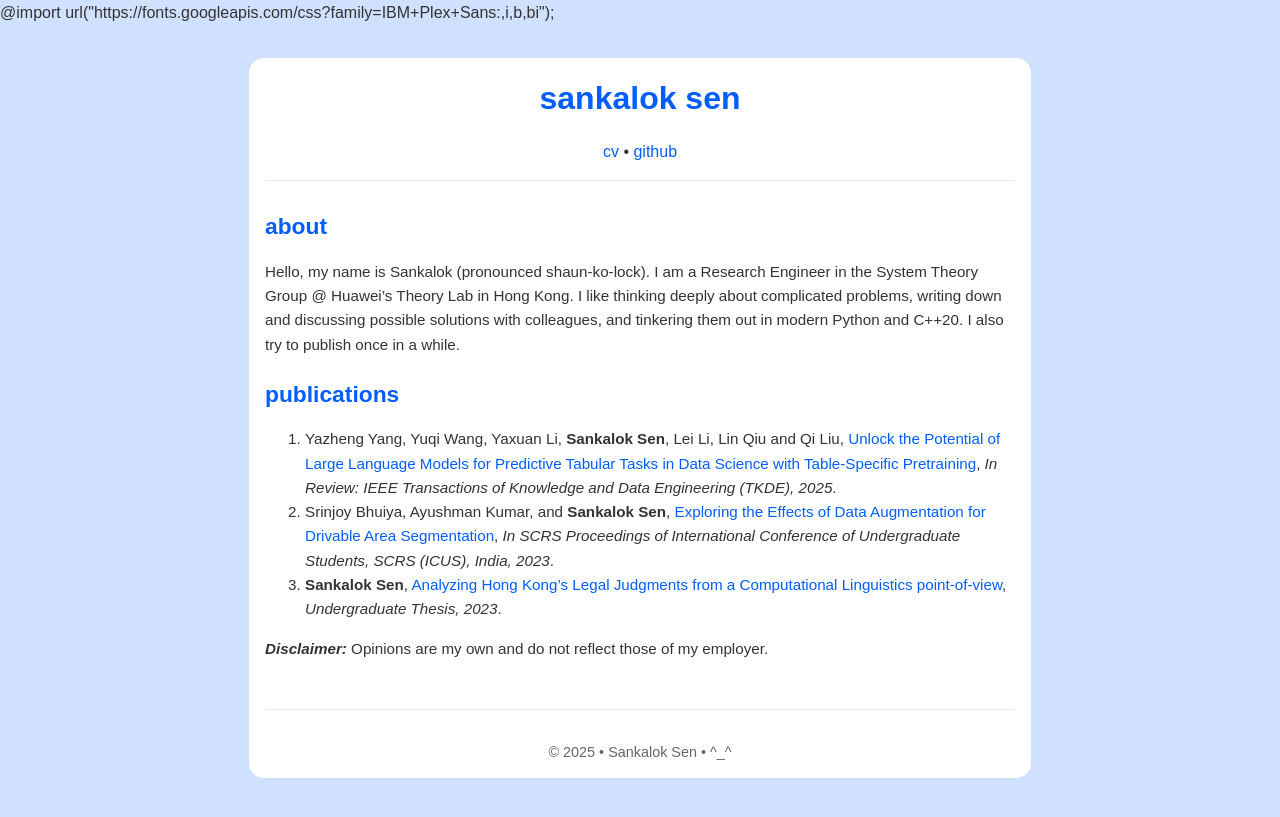
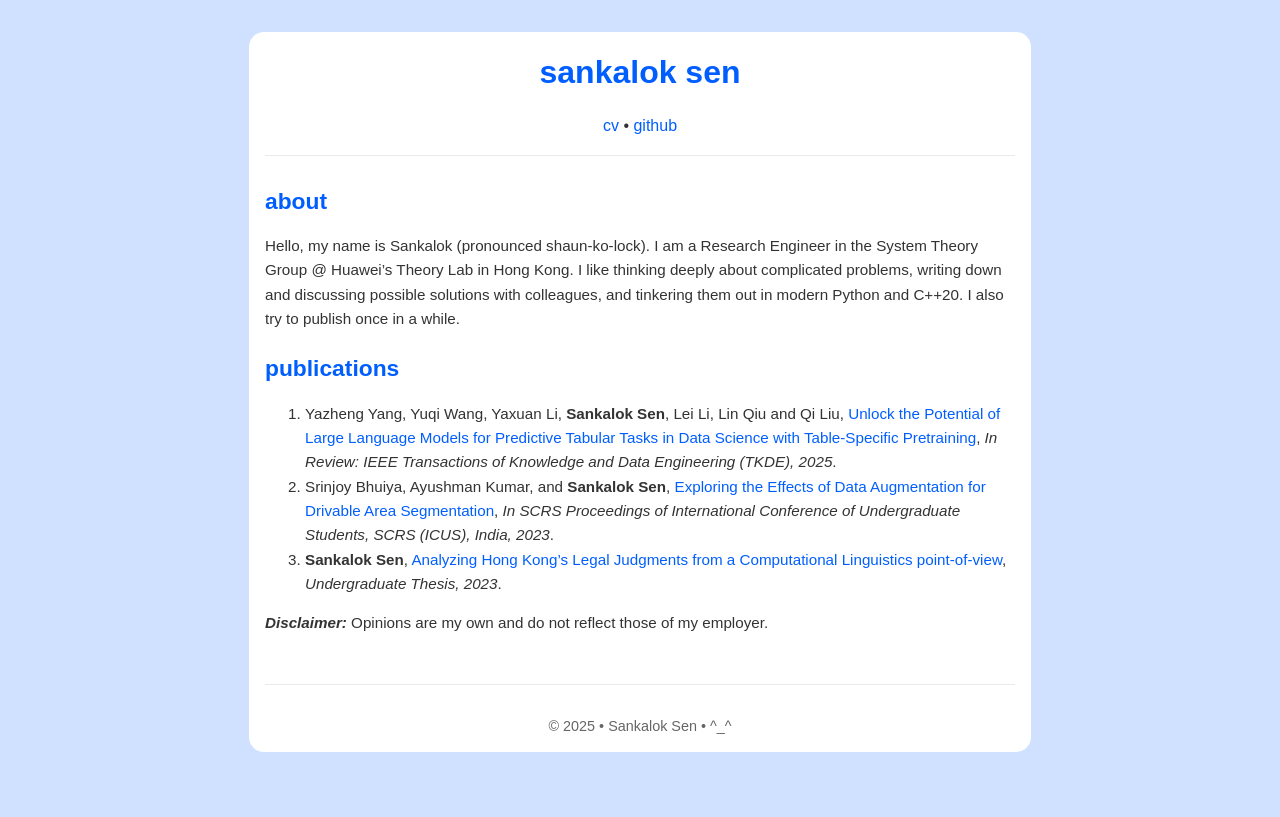
Before and after one commit to sankalok/sankalok.github.io, a Jekyll site: the page built from index.md, in a window 1280 px wide. Shown: the top 817 px of the page. Built offline with Jekyll 4.4.1, drawn with Linux system fonts in a browser that asks for light colours.

Commit message:
Update default.html

```diff
--- a/_layouts/default.html
+++ b/_layouts/default.html
@@ -4,14 +4,13 @@
     <meta charset="utf-8">
     <meta name="viewport" content="width=device-width, initial-scale=1">
     <title>{{ page.title | default: site.title }}</title>
-    @import url("https://fonts.googleapis.com/css?family=IBM+Plex+Sans:,i,b,bi");
     <style>
         :root {
             --bg-color: #ffffff;
             --text-color: #333;
             --link-color: #005eff;
             --max-width: 750px;
-            --font-stack: IBM Plex Sans, sans-serif;
+            --font-stack: "IBM Plex Sans", sans-serif;
         }
 
         body {
```
